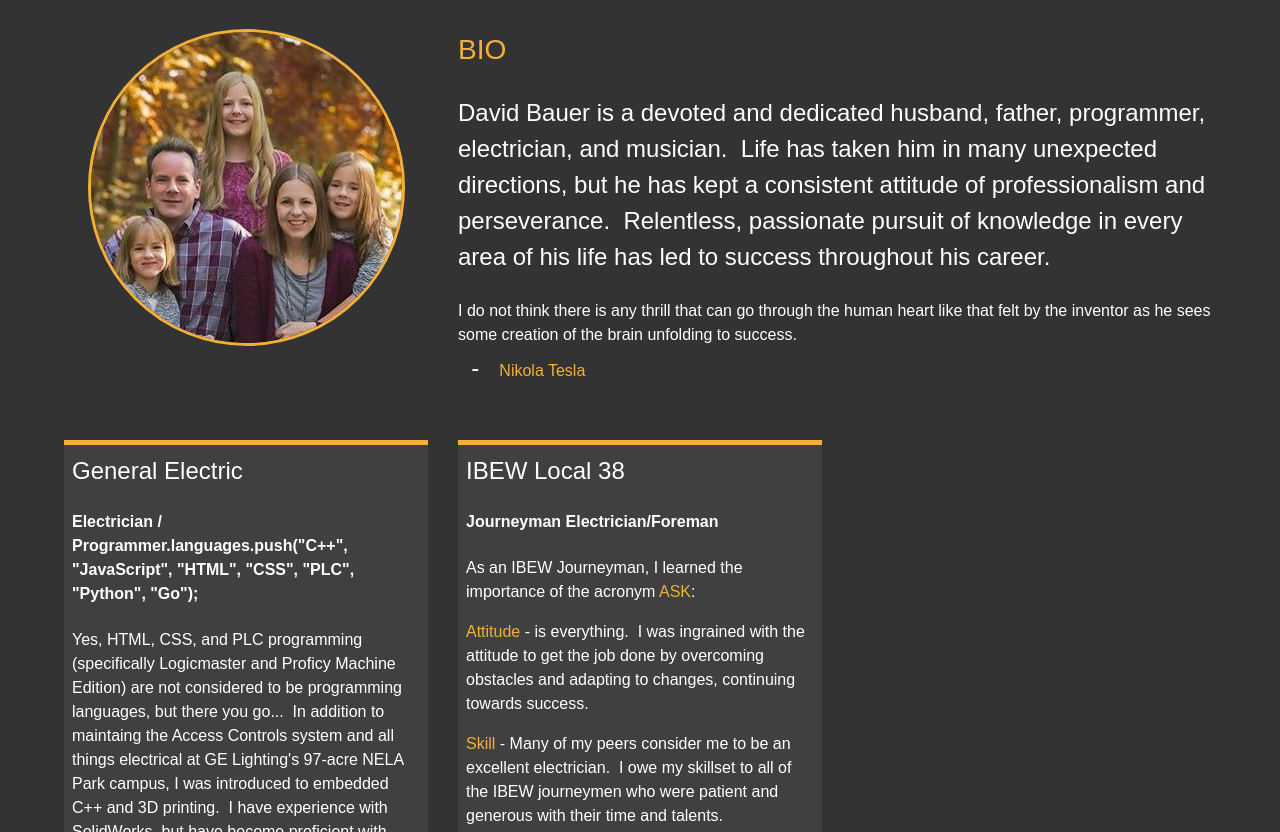
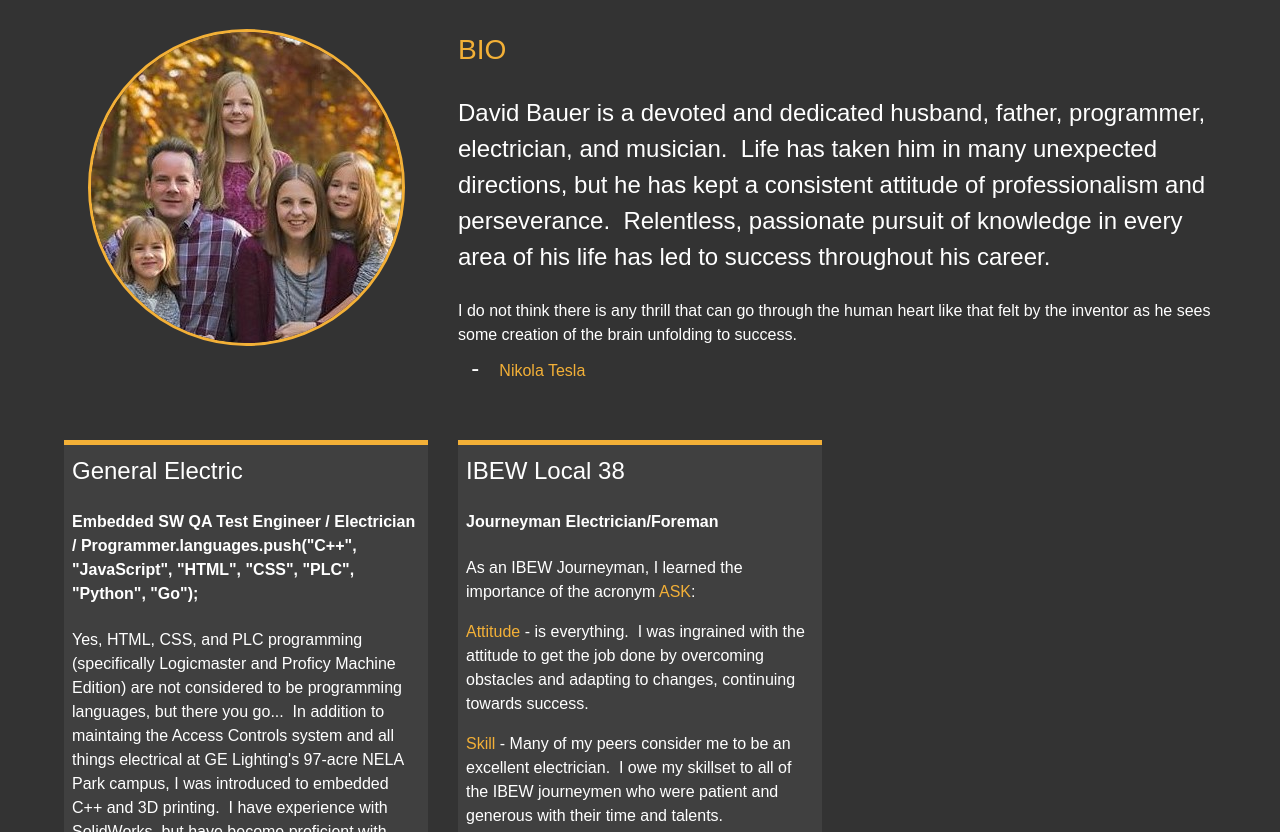
Before and after one commit to Blitz72/Modern-Portfolio, a website: page dist/about.html in a window 1280 px wide. Shown: the part 268-1100 px from the top of the page. Drawn offline with Linux system fonts and the light colour scheme.

Commit message:
Update about.html
Updated employment section of about.html.

```diff
--- a/dist/about.html
+++ b/dist/about.html
@@ -65,7 +65,7 @@
             <!-- <div class="jobs-grid"> -->
                 <div class="job job-1">
                     <h2>General Electric</h2>
-                    <h4>Electrician / Programmer.languages.push("C++", "JavaScript", "HTML", "CSS", "PLC", "Python", "Go");</h4>
+                    <h4>Embedded SW QA Test Engineer / Electrician / Programmer.languages.push("C++", "JavaScript", "HTML", "CSS", "PLC", "Python", "Go");</h4>
                     <p>
                         Yes, HTML, CSS, and PLC programming (specifically Logicmaster and Proficy Machine Edition) are not considered to be
                         programming languages, but there you go...&nbsp;&nbsp;In addition to maintaing the Access Controls system and all things electrical at GE Lighting's 97-acre NELA Park campus,
```
